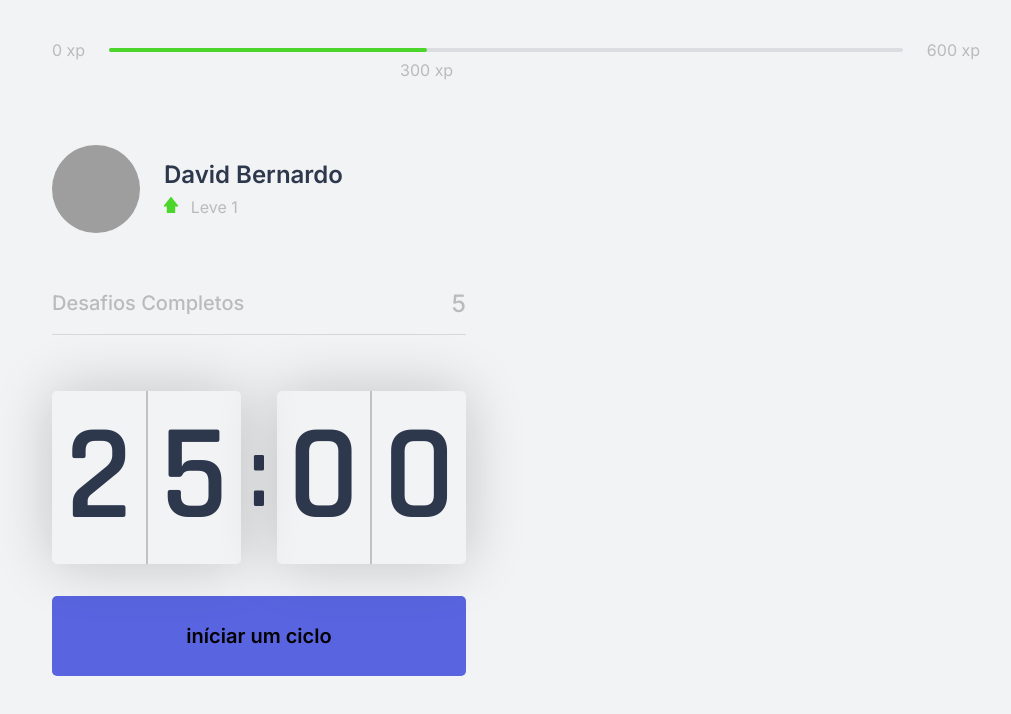
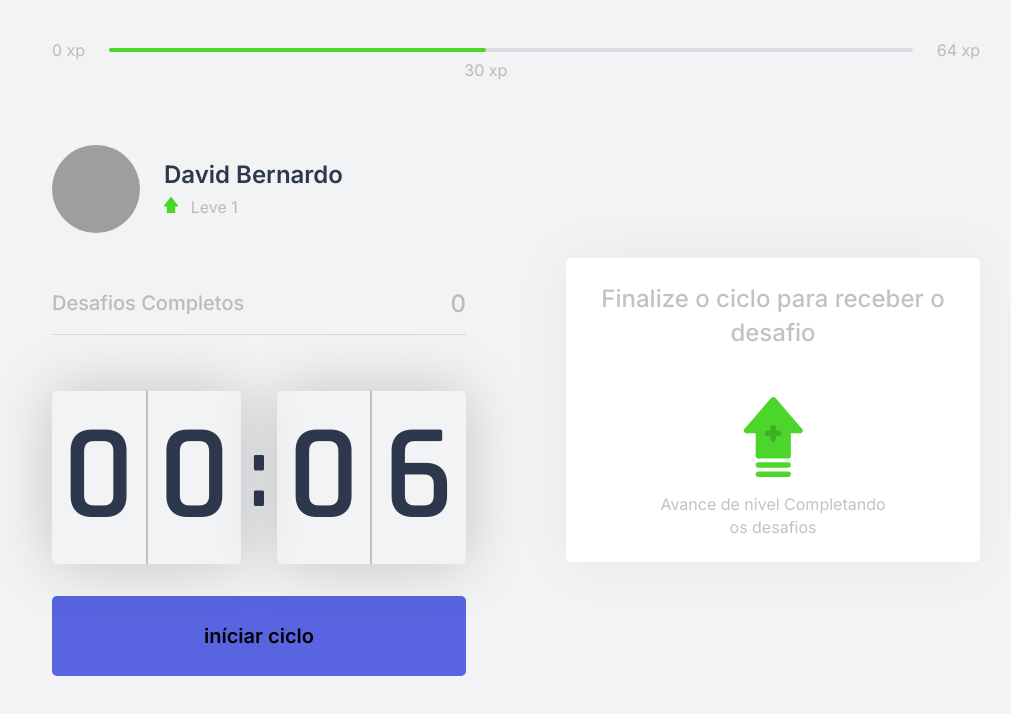
Before and after one commit to sdavi38/Moveit-Next, a Next.js app: page / in a window 1280 px wide. Shown: the top 714 px of the page, without its empty margins (124-1135 px from the left). Built offline with nearby package versions, Linux system fonts and the light colour scheme; grey boxes are pictures that could not be loaded.

Commit message:
create regras do negocios

```diff
--- /dev/null
+++ b/challenges.json
@@ -0,0 +1,62 @@
+[
+  {
+    "type": "body",
+    "description": "Estique um de seus braços com a palma da mão virada para frente e puxe os dedos para cima por 10 segundos por mão.",
+    "amount": 80
+  },
+  {
+    "type": "body",
+    "description": "Estique seu braço contra o peito e puxe-o utilizando o outro braço por 10 segundos por braço.",
+    "amount": 60
+  },
+  {
+    "type": "body",
+    "description": "Puxe seu pescoço com a ajuda da mão para a direita e para a esquerda, permanecendo na posição por alguns segundos.",
+    "amount": 70
+  },
+  {
+    "type": "body",
+    "description": "Com as duas mãos na parte de trás da cabeça, leve-a para baixo, alongando a parte de trás da região.",
+    "amount": 60
+  },
+  {
+    "type": "body",
+    "description": "Cruze as pernas e desça com as mãos esticadas em direção ao chão. Repita o movimento com a outra perna na frente.",
+    "amount": 100
+  },
+  {
+    "type": "body",
+    "description": "Sentado, abra as pernas e tente encostar as palmas das mãos no chão, repita 3 vezes por 5 segundos.",
+    "amount": 80
+  },
+  {
+    "type": "body",
+    "description": "Puxe o joelho de encontro ao peito e segure, troque de perna após 10 segundos.",
+    "amount": 50
+  },
+  {
+    "type": "body",
+    "description": "Sentado, cruze uma perna e incline seu tronco à frente, troque de perna após 10 segundos.",
+    "amount": 80
+  },
+  {
+    "type": "eye",
+    "description": "Sentado, feche os olhos e cubra-os com as palmas da mão durante 2 minutos, depois abra normalmente.",
+    "amount": 90
+  },
+  {
+    "type": "eye",
+    "description": "Em algum ambiente aberto, olhe o mais longe que puder em quatro direções por 3s, mexa apenas os olhos. Repita 3 vezes.",
+    "amount": 140
+  },
+  {
+    "type": "eye",
+    "description": "Usando os polegares, massage a área abaixo das sobrancelhas em movimentos circulares por 15 segundos.",
+    "amount": 70
+  },
+  {
+    "type": "body",
+    "description": "Em pé, gire a cintura o máximo que puder para a esquerda, segure por cinco segundos. Repita para a direita.",
+    "amount": 90
+  }
+]
--- /dev/null
+++ b/src/components/ChanllengeBox.tsx
@@ -0,0 +1,50 @@
+  import { useContext } from 'react'
+import { ChallengesContext } from '../contexts/ChallengesContext'
+import styles from '../styles/components/ChallengeBox.module.css'
+
+
+ export function ChallengeBox(){
+   const {activeChallenges, resetChallenge} = useContext(ChallengesContext)
+
+
+
+   return(
+     <div className={styles.challengeBoxContainer}>
+       {activeChallenges? (
+         <div className={styles.challengeActive}>
+           <header>Ganhe {activeChallenges.amount} xp</header>
+          <main>
+            <img src={`icons/${activeChallenges.type}.svg`}/>
+            <strong>Novo desafio</strong>
+            <p>{activeChallenges.description}</p>
+          </main>
+            <footer>
+              <button
+              type="button"
+              className={styles.buttonFailed}
+              onClick={resetChallenge}
+              >
+                Falhei
+              </button>
+
+              <button
+              type="button"
+              className={styles.buttonSucceeded}
+              onClick={resetChallenge}
+              >
+                Completei
+              </button>
+            </footer>
+         </div>
+       ):(
+        <div className={styles.challengeNotActive}>
+        <strong>Finalize o ciclo para receber o desafio</strong>
+        <p>
+          <img src ="icons/level-up.svg"alt="up"/>
+          Avance de nivel Completando os desafios
+        </p>
+       </div>
+       )}
+     </div>
+   )
+ }
--- a/src/components/CompletedChallenges.tsx
+++ b/src/components/CompletedChallenges.tsx
@@ -1,10 +1,14 @@
+import { useContext } from 'react'
+import { ChallengesContext } from '../contexts/ChallengesContext'
 import styles from  '../styles/components/CompletedChallenges.module.css'
 
 export function CompletedChallenges(){
+  const {challengesCompleted} =useContext(ChallengesContext)
+
   return(
   <div className={styles.completedChallengesContainer}>
     <span>Desafios Completos</span>
-    <span>5</span>
+    <span>{challengesCompleted}</span>
   </div>
   )
 }
--- a/src/components/Countdow.tsx
+++ b/src/components/Countdow.tsx
@@ -1,10 +1,15 @@
-import { useState, useEffect } from 'react'
+import { useState, useEffect, useContext } from 'react'
+import { ChallengesContext } from '../contexts/ChallengesContext';
 import styles from '../styles/components/Countdow.module.css'
 
+let countdownTimeout:NodeJS.Timeout;
+
 export function Countdow(){
-  const [time , setTime] = useState(25 * 60)
-  const [active, setActive] = useState(false);
+  const {startNewChallenge}  = useContext(ChallengesContext)
 
+  const [time , setTime] = useState(0.1 * 60)
+  const [isActive, setIsActive] = useState(false);
+  const [hasFinished , setHasFinished] = useState(false)
   const minutes = Math.floor(time / 60);
   const seconds = time % 60;
   const [minuteLeft, minuteRight] = String(minutes).padStart(2, '0').split('');
@@ -12,16 +17,27 @@
 
   //ativando o botão mudando de false para true
   function startCountdown() {
-    setActive(true);
+
+    setIsActive(true);
+  }
+  //parando o countdow
+  function resetCountdow(){
+    clearTimeout(countdownTimeout)
+    setIsActive(false)
+    setTime(0.1*60) //resetando o countdow
   }
 
   useEffect(() => {
-    if (active && time > 0) {
-      setTimeout(() => {
+    if (isActive && time > 0) {
+    countdownTimeout = setTimeout(() => {
         setTime(time - 1);
       }, 1000);
+    }else if(isActive && time === 0){
+     setHasFinished(true)
+     setIsActive(false)
+     startNewChallenge()
     }
-  }, [active, time]);
+  }, [isActive, time]);
 
 
 
@@ -39,11 +55,37 @@
       <span>{secondRight}</span>
       </div>
     </div>
+
+    {hasFinished ? (
+       <button
+       disabled
+       type="button"
+       className={styles.countdowButton}
+       >
+       Ciclo encerrado
+      </button>
+    ):(
+      <>
+       {isActive ?(
+     <button type="button"
+      className={`${styles.countdowButton} ${styles.countdowButtonActive}`}
+      onClick={resetCountdow}>
+       Abandonar ciclo
+     </button>
+
+    ):(
     <button type="button"
-     className={styles.countdowButton}
-     onClick={startCountdown}>
-      iníciar um ciclo
-    </button>
+    className={styles.countdowButton}
+    onClick={startCountdown}>
+      iníciar ciclo
+
+   </button>
+    )}
+      </>
+    )}
+
+
+
   </div>
   )
 }
--- a/src/components/ExperienceBar.tsx
+++ b/src/components/ExperienceBar.tsx
@@ -1,14 +1,21 @@
+import { useContext } from 'react';
+import { ChallengesContext } from '../contexts/ChallengesContext';
 import styles from '../styles/components/ExperienceBar.module.css'
+
 function ExperinceBar(){
+  const {currentExperience, experienceToNexLeve} = useContext(ChallengesContext)
+
+  const percentToNextLevel = Math.round(currentExperience *100) / experienceToNexLeve;
+
   return(
     <header className={styles.experienceBar}>
       <span> 0 xp</span>
       <div>
-        <div style={{width:'40%'}}/>
-        <span className={styles.currentExperience} style={{left:'40%'}}>
-        300 xp</span>
+        <div style={{width:`${percentToNextLevel}%`}}/>
+        <span className={styles.currentExperience} style={{left:`${percentToNextLevel}%`}}>
+        {currentExperience} xp</span>
       </div>
-      <span>600 xp</span>
+      <span>{experienceToNexLeve} xp</span>
 
 
     </header>
--- /dev/null
+++ b/src/contexts/ChallengesContext.tsx
@@ -0,0 +1,63 @@
+import {createContext, useState, ReactNode} from 'react'
+import challenges from '../../challenges.json'
+
+interface ChallengesProviderProps{
+  children:ReactNode
+
+}
+interface Challenges{
+  type: 'body'|'eye';
+  description:string;
+  amount:number;
+  }
+
+interface ChallengesData{
+ level:number;
+ experienceToNexLeve:number;
+ activeChallenges:Challenges;
+ currentExperience:number;
+ challengesCompleted:number;
+ levelUp:() => void;
+ startNewChallenge:()=> void;
+ resetChallenge:()=> void;
+
+
+}
+
+
+export const ChallengesContext = createContext({} as ChallengesData)
+  export function ChallengesProvider({children}: ChallengesProviderProps){
+    const [level, setLevel] =useState(1)
+    const [currentExperience, setCurrentExperience] =useState(30)
+    const [challengesCompleted, setChallengesCompleted] = useState(0)
+    const [activeChallenges, setActiveChallenges] = useState(null)
+
+    const experienceToNexLeve = Math.pow((level + 1) * 4,2)
+
+    function levelUp(){
+      setLevel(level +1)
+    }
+    function startNewChallenge(){
+      const randomChallengesIndex = Math.floor( Math.random()* challenges.length)
+      const challenge = challenges[randomChallengesIndex]
+      setActiveChallenges(challenge)
+    }
+
+    function resetChallenge(){
+      setActiveChallenges(null)
+    }
+    return(
+      <ChallengesContext.Provider value={{
+       level, levelUp,
+       currentExperience,
+       challengesCompleted,
+       startNewChallenge,
+       activeChallenges,
+       resetChallenge,
+       experienceToNexLeve,
+
+       }}>
+          {children}
+      </ChallengesContext.Provider>
+    )
+  }
--- a/src/pages/_app.tsx
+++ b/src/pages/_app.tsx
@@ -1,6 +1,15 @@
 import '../styles/global.css'
+import {ChallengesProvider} from '../contexts/ChallengesContext'
+
 function MyApp({ Component, pageProps }) {
-  return <Component {...pageProps} />
+  return(
+        <ChallengesProvider>
+         <Component {...pageProps} />
+        </ChallengesProvider>
+
+
+
+  )
 }
 
 export default MyApp
--- a/src/pages/index.tsx
+++ b/src/pages/index.tsx
@@ -4,6 +4,7 @@
 import {Countdow} from '../components/Countdow'
 import styles from '../styles/pages/Home.module.css';
 import Head from 'next/head'
+import { ChallengeBox } from "../components/ChanllengeBox";
 
 export default function Home() {
   return (
@@ -17,9 +18,9 @@
         <Profile/>
         <CompletedChallenges/>
         <Countdow/>
-       </div>
+        </div>
        <div>
-
+       <ChallengeBox/>
        </div>
      </section>
     </div>
--- /dev/null
+++ b/src/styles/components/ChallengeBox.module.css
@@ -0,0 +1,96 @@
+.challengeBoxContainer{
+  height: 100%;
+  background: var(--white);
+  border-radius: 5px;
+  box-shadow: 0 0 60px rgba(0,0,0,0.05);
+  padding: 1.5rem 2rem;
+
+  display: flex;
+  flex-direction: column;
+  align-items: center;
+  justify-content: center;
+  text-align: center;
+}
+.challengeNotActive{
+  display: flex;
+  flex-direction: column;
+  align-items: center;
+}
+
+
+.challengeNotActive strong{
+  font-size: 1.5rem;
+  font-weight: 500;
+  line-height: 1.4;
+}
+.challengeNotActive  p{
+  display: flex;
+  flex-direction: column;
+  align-items: center;
+  line-height: 1.4;
+  max-width: 70%;
+  margin-top: 3rem;
+
+}
+.challengeNotActive  p img{
+  margin-bottom: 1rem;
+}
+
+.challengeActive{
+  height: 100%;
+  display: flex;
+  flex-direction: column;
+}
+.challengeActive header{
+ color: var(--blue);
+ font-weight: 600;
+ font-size: 1.25rem;
+ padding: 0 2rem 1.5rem;
+ border-bottom: 1px solid var(--gray-line);
+}
+.challengeActive main{
+  flex: 1;
+  display: flex;
+  align-items: center;
+  flex-direction: column;
+  justify-content: center;
+}
+.challengeActive main strong{
+  font-size: 2rem;
+  font-weight: 600;
+  color: var(--title);
+  margin: 1.5rem 0 1rem;
+}
+.challengeActive main p{
+  line-height: 1.5;
+}
+.challengeActive footer{
+  display: grid;
+  grid-template-columns: 1fr 1fr;
+  gap: 1rem;
+}
+.challengeActive footer button{
+  height: 3rem;
+  display: flex;
+  align-items: center;
+  justify-content: center;
+
+  border: 0;
+  border-radius: 5px;
+  color: var(--white);
+
+  font-size: 1rem;
+  font-weight: 600;
+  transition: filter 0.2s;
+}
+.challengeActive footer button.buttonFailed{
+background: var(--red);
+}
+
+.challengeActive footer button.buttonSucceeded{
+  background: var(--green);
+}
+.challengeActive footer button:hover{
+  filter:brightness(0.9)
+
+}
--- a/src/styles/components/Countdow.module.css
+++ b/src/styles/components/Countdow.module.css
@@ -55,3 +55,27 @@
 .countdowButton:hover{
   background:var(--blue-dark)
 }
+.countdowButtonActive{
+  background: var(--white);
+  color: var(--title);
+}
+.countdowButtonActive:hover{
+  background:var(--red);
+  color: var(--white);
+
+}
+.countdowButtonActive:not(:disabled):hover{
+  background:var(--red);
+  color: var(--white);
+
+}
+.countdowButton:not(:disabled):hover{
+  background:var(--blue-dark);
+
+}
+.countdowButton:disabled{
+  cursor: not-allowed;
+  color: var(--title);
+  background: var(--white);
+
+}
--- a/src/styles/pages/Home.module.css
+++ b/src/styles/pages/Home.module.css
@@ -5,6 +5,7 @@
   padding: 2.5rem 2rem;
 
   display: flex;
+
   flex-direction: column;
 }
 .container section{
```
